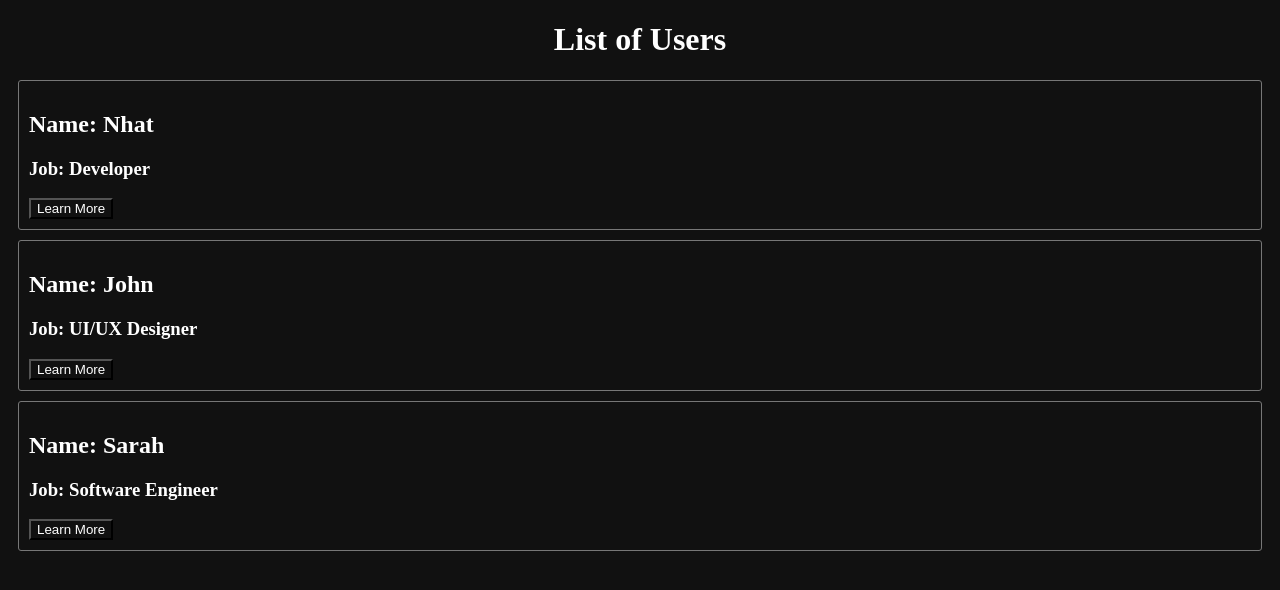
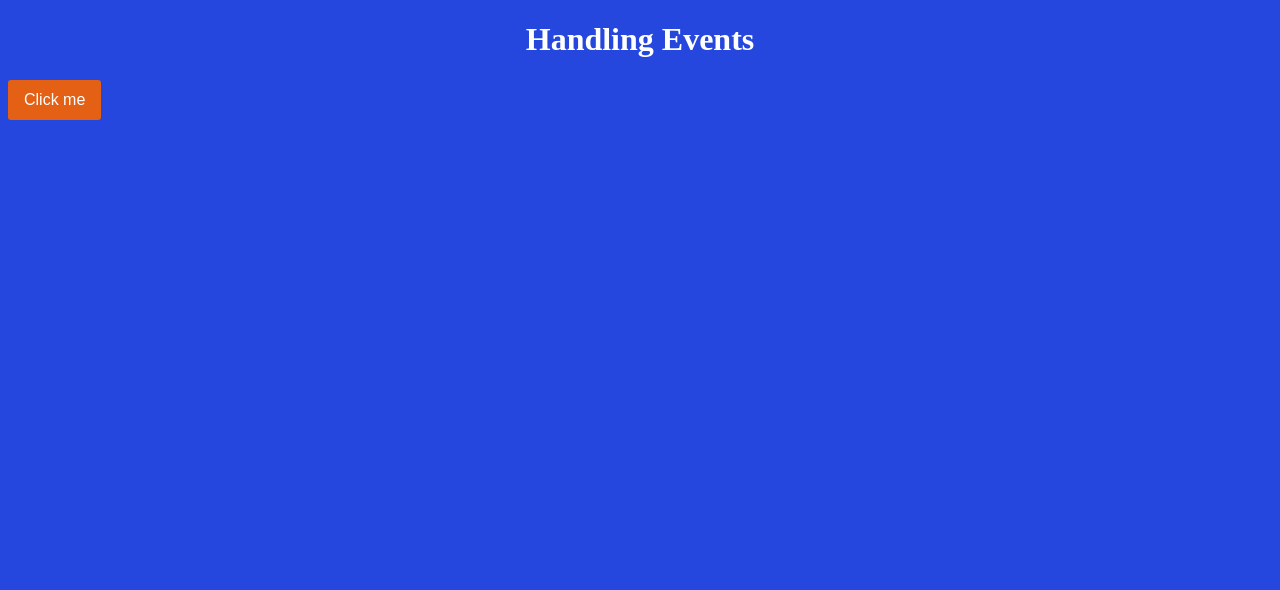
Before and after one commit to quocnhat02/ecommerce-nextjs, a React (Create React App) app: page / in a window 1280 px wide. Shown: the top 590 px of the page. Built offline with nearby package versions, Linux system fonts and the light colour scheme.

Commit message:
handling events

```diff
--- a/src/App.js
+++ b/src/App.js
@@ -1,10 +1,12 @@
 import React from 'react';
+import Events from './components/Events';
 import HelloWorld from './components/HelloWorld';
 
 const App = () => {
   return (
     <div>
-      <HelloWorld />
+      <Events />
+      {/* <HelloWorld /> */}
     </div>
   );
 };
--- /dev/null
+++ b/src/components/Events.jsx
@@ -0,0 +1,18 @@
+import React from 'react';
+
+const Events = () => {
+  const handleClick = (e) => {
+    alert('Button Clicked');
+  };
+
+  return (
+    <div>
+      <h1>Handling Events</h1>
+      <button onClick={handleClick} className="btn">
+        Click me
+      </button>
+    </div>
+  );
+};
+
+export default Events;
--- a/src/index.css
+++ b/src/index.css
@@ -1,5 +1,5 @@
 * {
-  background: #111;
+  background: rgb(38, 71, 221);
   color: #fff;
 }
 
@@ -20,3 +20,13 @@ h1 {
   margin: 10px;
   padding: 10px;
 }
+
+.btn {
+  font-size: 16px;
+  background-color: rgb(227, 96, 20);
+  color: #fff;
+  padding: 10px 15px;
+  border: 1px solid transparent;
+  border-radius: 3px;
+  cursor: pointer;
+}
```
